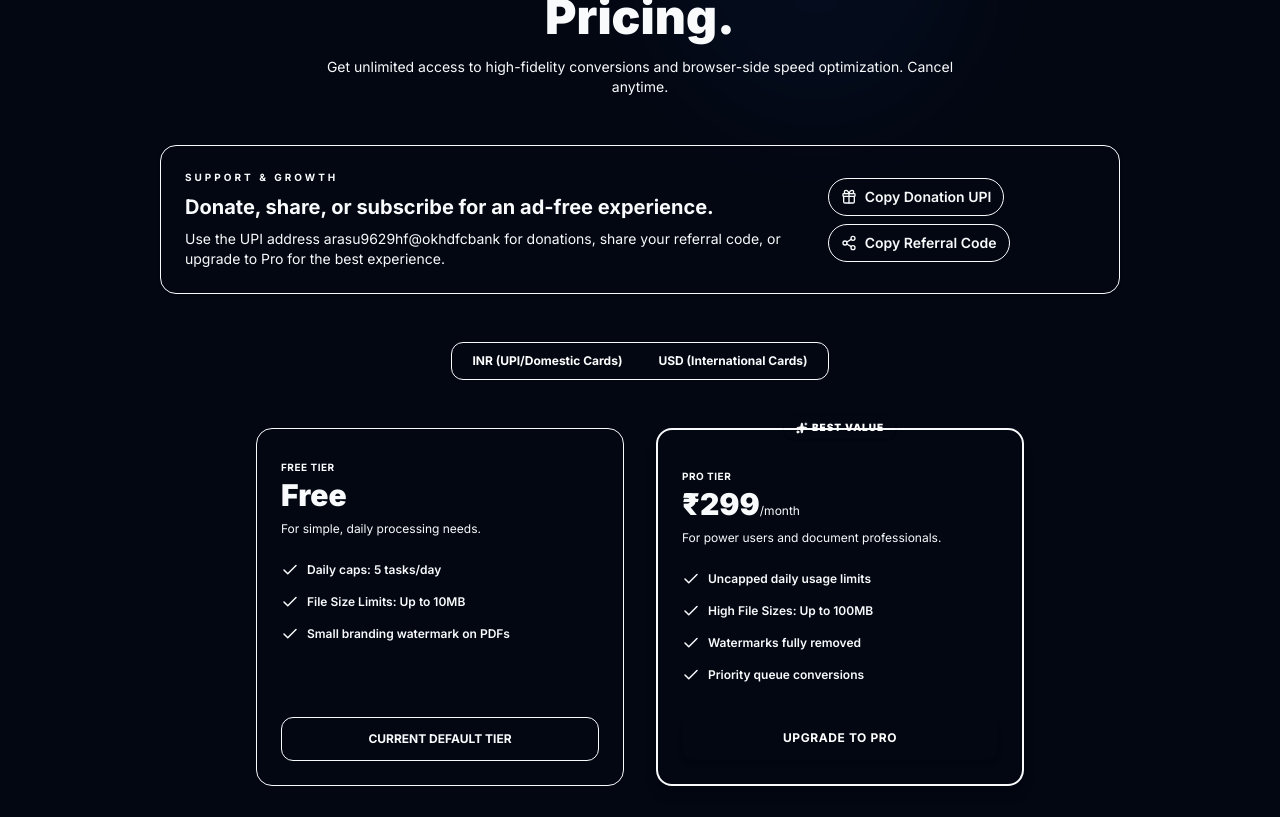
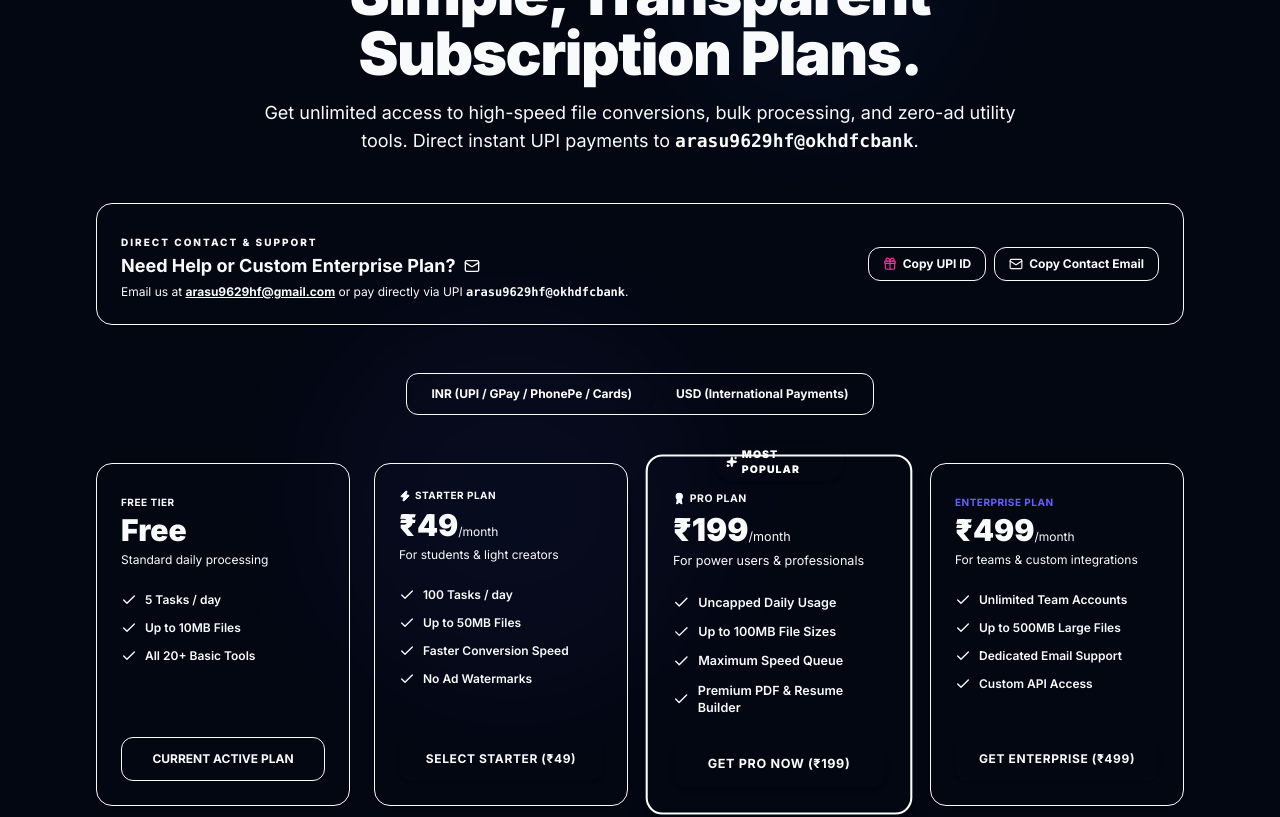
Before and after one commit to Victorezhil310/VictorTools, a Next.js app: page /en/pricing in a window 1280 px wide. Shown: the part 240-1057 px from the top of the page. Built offline with nearby package versions, Linux system fonts and the light colour scheme; no server answers.

Commit message:
feat: Replace server payment dependency with direct UPI checkout (arasu9629hf@okhdfcbank), add 4 subscription plans, and update contact email to arasu9629hf@gmail.com

```diff
--- a/app/[locale]/pricing/page.tsx
+++ b/app/[locale]/pricing/page.tsx
@@ -1,164 +1,74 @@
 "use client";
 
-import React, { useState, useEffect } from "react";
-import { useRouter } from "next/navigation";
-import { createClient } from "@/lib/supabase/client";
+import React, { useState } from "react";
 import { PRICING, BRAND } from "@/lib/constants";
-import { Check, Loader2, Sparkles, Shield, CreditCard, ExternalLink, Gift, Share2 } from "lucide-react";
+import { Check, Sparkles, ShieldCheck, Heart, Zap, Award, Gift, Copy, Mail } from "lucide-react";
+import DonateModal from "@/components/ui/DonateModal";
 
 export default function PricingPage() {
-  const [loading, setLoading] = useState(false);
-  const [user, setUser] = useState<any>(null);
-  const [profile, setProfile] = useState<any>(null);
   const [currency, setCurrency] = useState<"INR" | "USD">("INR");
-  const router = useRouter();
-  const supabase = createClient();
+  const [selectedPlanAmount, setSelectedPlanAmount] = useState<number>(49);
+  const [donateModalOpen, setDonateModalOpen] = useState(false);
+  const [copiedUpi, setCopiedUpi] = useState(false);
+  const [copiedEmail, setCopiedEmail] = useState(false);
 
-  useEffect(() => {
-    if (!supabase) {
-      setLoading(false);
-      return;
-    }
+  const handleSelectPlan = (amountInr: number, amountUsd: number) => {
+    const selectedAmount = currency === "INR" ? amountInr : amountUsd;
+    setSelectedPlanAmount(selectedAmount);
+    setDonateModalOpen(true);
+  };
 
-    // Load Razorpay Checkout Script dynamically
-    const script = document.createElement("script");
-    script.src = "https://checkout.razorpay.com/v1/checkout.js";
-    script.async = true;
-    document.body.appendChild(script);
-
-    const checkSession = async () => {
-      const { data: { session } } = await supabase.auth.getSession();
-      if (session) {
-        setUser(session.user);
-        const { data } = await supabase
-          .from("profiles")
-          .select("*")
-          .eq("id", session.user.id)
-          .single();
-        if (data) setProfile(data);
-      }
-    };
-    checkSession();
-
-    return () => {
-      document.body.removeChild(script);
-    };
-  }, [supabase]);
-
-  const handleSubscribe = async () => {
-    if (!supabase) {
-      alert("Payments are currently unavailable because the server is missing its payment configuration.");
-      return;
-    }
-
-    if (!user) {
-      router.push("/login?redirect=/pricing");
-      return;
-    }
-
-    setLoading(true);
-
-    try {
-      if (currency === "INR") {
-        // --- RAZORPAY PAYMENT WORKFLOW ---
-        const response = await fetch("/api/payments/razorpay/create-subscription", {
-          method: "POST",
-          headers: { "Content-Type": "application/json" },
-        });
-
-        if (!response.ok) {
-          const errData = await response.json();
-          throw new Error(errData.error || "Failed to create Razorpay subscription session");
-        }
-
-        const data = await response.json();
-
-        // Trigger Razorpay Checkout Modal
-        const options = {
-          key: process.env.NEXT_PUBLIC_RAZORPAY_KEY_ID || "rzp_test_placeholder_key",
-          subscription_id: data.subscriptionId,
-          name: BRAND.name,
-          description: "Monthly Pro Subscription",
-          handler: async function (checkoutResponse: any) {
-            // Verify payment on callback
-            alert("Checkout complete in test mode! We are updating your profile via backend webhook events.");
-            router.push("/dashboard");
-            router.refresh();
-          },
-          prefill: {
-            email: user.email,
-          },
-          theme: {
-            color: BRAND.accentColor,
-          },
-        };
-
-        const rzp = new (window as any).Razorpay(options);
-        rzp.open();
-      } else {
-        // --- STRIPE PAYMENT WORKFLOW ---
-        const response = await fetch("/api/payments/stripe/create-checkout", {
-          method: "POST",
-          headers: { "Content-Type": "application/json" },
-        });
-
-        if (!response.ok) {
-          const errData = await response.json();
-          throw new Error(errData.error || "Failed to create Stripe Checkout session");
-        }
-
-        const data = await response.json();
-        // Redirect to Stripe Hosted Checkout
-        if (data.url) {
-          window.location.href = data.url;
-        } else {
-          throw new Error("Stripe Redirect URL was not provided");
-        }
-      }
-    } catch (e: any) {
-      console.error(e);
-      alert(e.message || "An error occurred while creating subscription session.");
-    } finally {
-      setLoading(false);
-    }
+  const handleCopy = (text: string, setFn: (val: boolean) => void) => {
+    navigator.clipboard.writeText(text);
+    setFn(true);
+    setTimeout(() => setFn(false), 2000);
   };
 
   return (
-    <div className="flex-grow py-16 sm:py-24 relative overflow-hidden flex flex-col justify-center">
+    <div className="flex-grow py-16 sm:py-24 relative overflow-hidden flex flex-col justify-center animate-in fade-in duration-300">
       {/* Background gradients */}
       <div className="absolute top-0 right-1/4 -z-10 h-72 w-72 rounded-full bg-blue-500/10 blur-3xl opacity-50 dark:opacity-30" />
+      <div className="absolute bottom-1/4 left-1/4 -z-10 h-96 w-96 rounded-full bg-indigo-500/10 blur-3xl opacity-50 dark:opacity-20" />
 
-      <div className="container mx-auto max-w-5xl px-4 sm:px-6 lg:px-8 space-y-12">
+      <div className="container mx-auto max-w-6xl px-4 sm:px-6 lg:px-8 space-y-12">
         {/* Title */}
-        <div className="text-center max-w-2xl mx-auto space-y-4">
-          <span className="text-[10px] font-bold text-primary uppercase tracking-wider">Pricing Plans</span>
-          <h1 className="text-3xl sm:text-5xl font-black text-foreground">
-            Simple, Transparent Pricing.
+        <div className="text-center max-w-3xl mx-auto space-y-4">
+          <div className="inline-flex items-center gap-1.5 rounded-full border border-primary/20 bg-primary/10 px-3.5 py-1 text-xs font-bold text-primary">
+            <Sparkles className="h-3.5 w-3.5 fill-current text-amber-500" /> Instant Activation via UPI / Cards
+          </div>
+          <h1 className="text-4xl sm:text-6xl font-black text-foreground tracking-tight">
+            Simple, Transparent Subscription Plans.
           </h1>
-          <p className="text-sm text-muted-foreground">
-            Get unlimited access to high-fidelity conversions and browser-side speed optimization. Cancel anytime.
+          <p className="text-base sm:text-lg text-muted-foreground">
+            Get unlimited access to high-speed file conversions, bulk processing, and zero-ad utility tools. Direct instant UPI payments to <span className="font-bold text-foreground font-mono">arasu9629hf@okhdfcbank</span>.
           </p>
         </div>
 
-        <div className="rounded-2xl border border-border/60 bg-card p-6 shadow-sm">
+        {/* Support Banner & Quick UPI / Email copy */}
+        <div className="rounded-2xl border border-border/80 bg-card p-6 shadow-sm">
           <div className="flex flex-col gap-4 lg:flex-row lg:items-center lg:justify-between">
-            <div className="space-y-2">
-              <p className="text-[10px] font-bold uppercase tracking-[0.3em] text-primary">Support & Growth</p>
-              <h2 className="text-xl font-bold text-foreground">Donate, share, or subscribe for an ad-free experience.</h2>
-              <p className="text-sm text-muted-foreground">Use the UPI address arasu9629hf@okhdfcbank for donations, share your referral code, or upgrade to Pro for the best experience.</p>
+            <div className="space-y-1">
+              <span className="text-[10px] font-extrabold uppercase tracking-[0.2em] text-primary">Direct Contact & Support</span>
+              <h2 className="text-lg font-bold text-foreground flex items-center gap-2">
+                Need Help or Custom Enterprise Plan? <Mail className="h-4 w-4 text-primary" />
+              </h2>
+              <p className="text-xs text-muted-foreground">
+                Email us at <a href="mailto:arasu9629hf@gmail.com" className="font-bold text-primary underline">arasu9629hf@gmail.com</a> or pay directly via UPI <span className="font-mono text-foreground font-bold">arasu9629hf@okhdfcbank</span>.
+              </p>
             </div>
-            <div className="flex flex-wrap gap-2">
+
+            <div className="flex flex-wrap gap-2 shrink-0">
               <button
-                onClick={() => navigator.clipboard.writeText("arasu9629hf@okhdfcbank")}
-                className="inline-flex items-center gap-2 rounded-full border border-border bg-background px-3 py-2 text-sm font-semibold text-foreground"
+                onClick={() => handleCopy("arasu9629hf@okhdfcbank", setCopiedUpi)}
+                className="inline-flex items-center gap-1.5 rounded-xl border border-border bg-muted/30 px-3.5 py-2 text-xs font-bold text-foreground hover:bg-muted transition-all"
               >
-                <Gift className="h-4 w-4" /> Copy Donation UPI
+                <Gift className="h-3.5 w-3.5 text-pink-500" /> {copiedUpi ? "Copied UPI!" : "Copy UPI ID"}
               </button>
               <button
-                onClick={() => navigator.clipboard.writeText("ARASU10")}
-                className="inline-flex items-center gap-2 rounded-full border border-border bg-background px-3 py-2 text-sm font-semibold text-foreground"
+                onClick={() => handleCopy("arasu9629hf@gmail.com", setCopiedEmail)}
+                className="inline-flex items-center gap-1.5 rounded-xl border border-border bg-muted/30 px-3.5 py-2 text-xs font-bold text-foreground hover:bg-muted transition-all"
               >
-                <Share2 className="h-4 w-4" /> Copy Referral Code
+                <Mail className="h-3.5 w-3.5 text-primary" /> {copiedEmail ? "Copied Email!" : "Copy Contact Email"}
               </button>
             </div>
           </div>
@@ -169,106 +79,186 @@ export default function PricingPage() {
           <div className="flex bg-muted/40 rounded-xl p-1 gap-1 border border-border/50">
             <button
               onClick={() => setCurrency("INR")}
-              className={`rounded-lg px-4 py-1.5 text-xs font-bold transition-all ${
-                currency === "INR" ? "bg-primary text-white" : "text-muted-foreground"
+              className={`rounded-lg px-5 py-2 text-xs font-bold transition-all ${
+                currency === "INR" ? "bg-primary text-white shadow-sm" : "text-muted-foreground hover:text-foreground"
               }`}
             >
-              INR (UPI/Domestic Cards)
+              INR (UPI / GPay / PhonePe / Cards)
             </button>
             <button
               onClick={() => setCurrency("USD")}
-              className={`rounded-lg px-4 py-1.5 text-xs font-bold transition-all ${
-                currency === "USD" ? "bg-primary text-white" : "text-muted-foreground"
+              className={`rounded-lg px-5 py-2 text-xs font-bold transition-all ${
+                currency === "USD" ? "bg-primary text-white shadow-sm" : "text-muted-foreground hover:text-foreground"
               }`}
             >
-              USD (International Cards)
+              USD (International Payments)
             </button>
           </div>
         </div>
 
-        {/* Pricing Cards Grid */}
-        <div className="grid grid-cols-1 md:grid-cols-2 gap-8 max-w-3xl mx-auto">
-          {/* Free Tier Card */}
-          <div className="rounded-2xl border border-border bg-card p-6 flex flex-col justify-between space-y-8 relative">
-            <div className="space-y-6">
-              <div className="space-y-2">
+        {/* Pricing Cards Grid (4 Plans) */}
+        <div className="grid grid-cols-1 md:grid-cols-2 lg:grid-cols-4 gap-6">
+
+          {/* Plan 1: Free Tier */}
+          <div className="rounded-2xl border border-border bg-card p-6 flex flex-col justify-between space-y-6 relative shadow-sm hover:border-border/80 transition-all">
+            <div className="space-y-4">
+              <div className="space-y-1">
                 <span className="text-[10px] uppercase font-bold text-muted-foreground tracking-wider">Free Tier</span>
                 <p className="text-3xl font-black text-foreground">Free</p>
-                <p className="text-xs text-muted-foreground">For simple, daily processing needs.</p>
+                <p className="text-xs text-muted-foreground">Standard daily processing</p>
               </div>
 
-              <ul className="text-xs space-y-3.5">
+              <ul className="text-xs space-y-3 pt-2">
                 <li className="flex items-center gap-2 text-muted-foreground font-semibold">
-                  <Check className="h-4.5 w-4.5 text-primary" /> Daily caps: 5 tasks/day
+                  <Check className="h-4 w-4 text-primary" /> 5 Tasks / day
                 </li>
                 <li className="flex items-center gap-2 text-muted-foreground font-semibold">
-                  <Check className="h-4.5 w-4.5 text-primary" /> File Size Limits: Up to 10MB
+                  <Check className="h-4 w-4 text-primary" /> Up to 10MB Files
                 </li>
                 <li className="flex items-center gap-2 text-muted-foreground font-semibold">
-                  <Check className="h-4.5 w-4.5 text-primary" /> Small branding watermark on PDFs
+                  <Check className="h-4 w-4 text-primary" /> All 20+ Basic Tools
                 </li>
               </ul>
             </div>
 
             <button
               disabled
-              className="w-full rounded-xl border border-border h-11 text-xs font-bold text-muted-foreground uppercase cursor-not-allowed"
+              className="w-full rounded-xl border border-border h-11 text-xs font-bold text-muted-foreground uppercase cursor-not-allowed bg-muted/20"
             >
-              Current Default Tier
+              Current Active Plan
             </button>
           </div>
 
-          {/* Pro Subscription Card */}
-          <div className="rounded-2xl border-2 border-primary bg-card p-6 flex flex-col justify-between space-y-8 relative shadow-lg dark:shadow-primary/5">
-            <div className="absolute -top-3.5 left-1/2 -translate-x-1/2 rounded-full bg-primary px-3 py-1 text-[10px] font-black uppercase text-white tracking-widest flex items-center gap-1 shadow-sm">
-              <Sparkles className="h-3 w-3 fill-current" /> Best Value
-            </div>
-
-            <div className="space-y-6 pt-2">
-              <div className="space-y-2">
-                <span className="text-[10px] uppercase font-bold text-primary tracking-wider">Pro Tier</span>
+          {/* Plan 2: Starter Plan */}
+          <div className="rounded-2xl border border-border bg-card p-6 flex flex-col justify-between space-y-6 relative shadow-sm hover:border-primary/50 transition-all">
+            <div className="space-y-4">
+              <div className="space-y-1">
+                <span className="text-[10px] uppercase font-bold text-primary tracking-wider flex items-center gap-1">
+                  <Zap className="h-3 w-3 fill-current" /> Starter Plan
+                </span>
                 <p className="text-3xl font-black text-foreground">
-                  {currency === "INR"
-                    ? `₹${PRICING.monthly.inr}`
-                    : `$${PRICING.monthly.usd}`}
+                  {currency === "INR" ? `₹${PRICING.starter.inr}` : `$${PRICING.starter.usd}`}
                   <span className="text-xs font-normal text-muted-foreground">/month</span>
                 </p>
-                <p className="text-xs text-muted-foreground">For power users and document professionals.</p>
+                <p className="text-xs text-muted-foreground">For students & light creators</p>
               </div>
 
-              <ul className="text-xs space-y-3.5">
+              <ul className="text-xs space-y-3 pt-2">
                 <li className="flex items-center gap-2 text-foreground font-semibold">
-                  <Check className="h-4.5 w-4.5 text-primary" /> Uncapped daily usage limits
+                  <Check className="h-4 w-4 text-primary" /> 100 Tasks / day
                 </li>
                 <li className="flex items-center gap-2 text-foreground font-semibold">
-                  <Check className="h-4.5 w-4.5 text-primary" /> High File Sizes: Up to 100MB
+                  <Check className="h-4 w-4 text-primary" /> Up to 50MB Files
                 </li>
                 <li className="flex items-center gap-2 text-foreground font-semibold">
-                  <Check className="h-4.5 w-4.5 text-primary" /> Watermarks fully removed
+                  <Check className="h-4 w-4 text-primary" /> Faster Conversion Speed
                 </li>
                 <li className="flex items-center gap-2 text-foreground font-semibold">
-                  <Check className="h-4.5 w-4.5 text-primary" /> Priority queue conversions
+                  <Check className="h-4 w-4 text-primary" /> No Ad Watermarks
                 </li>
               </ul>
             </div>
 
             <button
-              onClick={handleSubscribe}
-              disabled={loading || profile?.plan === "pro"}
-              className="w-full flex items-center justify-center gap-2 rounded-xl bg-primary h-11 text-xs font-bold text-white shadow-md hover:bg-primary/95 disabled:opacity-50 transition-all uppercase tracking-wider"
+              onClick={() => handleSelectPlan(PRICING.starter.inr, PRICING.starter.usd)}
+              className="w-full flex items-center justify-center gap-2 rounded-xl bg-muted hover:bg-primary hover:text-white h-11 text-xs font-bold text-foreground shadow-sm transition-all uppercase tracking-wider"
             >
-              {loading ? (
-                <Loader2 className="h-4 w-4 animate-spin" />
-              ) : profile?.plan === "pro" ? (
-                "You are Pro"
-              ) : (
-                "Upgrade to Pro"
-              )}
+              Select Starter ({currency === "INR" ? `₹${PRICING.starter.inr}` : `$${PRICING.starter.usd}`})
             </button>
           </div>
+
+          {/* Plan 3: Pro Plan (Featured) */}
+          <div className="rounded-2xl border-2 border-primary bg-card p-6 flex flex-col justify-between space-y-6 relative shadow-xl dark:shadow-primary/10 scale-105 z-10">
+            <div className="absolute -top-3.5 left-1/2 -translate-x-1/2 rounded-full bg-primary px-3 py-1 text-[10px] font-black uppercase text-white tracking-widest flex items-center gap-1 shadow-sm">
+              <Sparkles className="h-3 w-3 fill-current" /> Most Popular
+            </div>
+
+            <div className="space-y-4 pt-2">
+              <div className="space-y-1">
+                <span className="text-[10px] uppercase font-bold text-primary tracking-wider flex items-center gap-1">
+                  <Award className="h-3 w-3 fill-current text-primary" /> Pro Plan
+                </span>
+                <p className="text-3xl font-black text-foreground">
+                  {currency === "INR" ? `₹${PRICING.pro.inr}` : `$${PRICING.pro.usd}`}
+                  <span className="text-xs font-normal text-muted-foreground">/month</span>
+                </p>
+                <p className="text-xs text-muted-foreground">For power users & professionals</p>
+              </div>
+
+              <ul className="text-xs space-y-3 pt-2">
+                <li className="flex items-center gap-2 text-foreground font-semibold">
+                  <Check className="h-4 w-4 text-primary" /> Uncapped Daily Usage
+                </li>
+                <li className="flex items-center gap-2 text-foreground font-semibold">
+                  <Check className="h-4 w-4 text-primary" /> Up to 100MB File Sizes
+                </li>
+                <li className="flex items-center gap-2 text-foreground font-semibold">
+                  <Check className="h-4 w-4 text-primary" /> Maximum Speed Queue
+                </li>
+                <li className="flex items-center gap-2 text-foreground font-semibold">
+                  <Check className="h-4 w-4 text-primary" /> Premium PDF & Resume Builder
+                </li>
+              </ul>
+            </div>
+
+            <button
+              onClick={() => handleSelectPlan(PRICING.pro.inr, PRICING.pro.usd)}
+              className="w-full flex items-center justify-center gap-2 rounded-xl bg-primary h-11 text-xs font-bold text-white shadow-md hover:bg-primary/95 transition-all uppercase tracking-wider"
+            >
+              Get Pro Now ({currency === "INR" ? `₹${PRICING.pro.inr}` : `$${PRICING.pro.usd}`})
+            </button>
+          </div>
+
+          {/* Plan 4: Enterprise Plan */}
+          <div className="rounded-2xl border border-border bg-card p-6 flex flex-col justify-between space-y-6 relative shadow-sm hover:border-primary/50 transition-all">
+            <div className="space-y-4">
+              <div className="space-y-1">
+                <span className="text-[10px] uppercase font-bold text-indigo-500 tracking-wider">Enterprise Plan</span>
+                <p className="text-3xl font-black text-foreground">
+                  {currency === "INR" ? `₹${PRICING.enterprise.inr}` : `$${PRICING.enterprise.usd}`}
+                  <span className="text-xs font-normal text-muted-foreground">/month</span>
+                </p>
+                <p className="text-xs text-muted-foreground">For teams & custom integrations</p>
+              </div>
+
+              <ul className="text-xs space-y-3 pt-2">
+                <li className="flex items-center gap-2 text-foreground font-semibold">
+                  <Check className="h-4 w-4 text-primary" /> Unlimited Team Accounts
+                </li>
+                <li className="flex items-center gap-2 text-foreground font-semibold">
+                  <Check className="h-4 w-4 text-primary" /> Up to 500MB Large Files
+                </li>
+                <li className="flex items-center gap-2 text-foreground font-semibold">
+                  <Check className="h-4 w-4 text-primary" /> Dedicated Email Support
+                </li>
+                <li className="flex items-center gap-2 text-foreground font-semibold">
+                  <Check className="h-4 w-4 text-primary" /> Custom API Access
+                </li>
+              </ul>
+            </div>
+
+            <button
+              onClick={() => handleSelectPlan(PRICING.enterprise.inr, PRICING.enterprise.usd)}
+              className="w-full flex items-center justify-center gap-2 rounded-xl bg-muted hover:bg-primary hover:text-white h-11 text-xs font-bold text-foreground shadow-sm transition-all uppercase tracking-wider"
+            >
+              Get Enterprise ({currency === "INR" ? `₹${PRICING.enterprise.inr}` : `$${PRICING.enterprise.usd}`})
+            </button>
+          </div>
+
+        </div>
+
+        {/* Security badge */}
+        <div className="flex items-center justify-center gap-2 text-xs text-muted-foreground font-semibold pt-4">
+          <ShieldCheck className="h-4 w-4 text-emerald-500" /> Instant direct UPI transfer to <span className="font-mono text-foreground font-bold">arasu9629hf@okhdfcbank</span>. Contact <a href="mailto:arasu9629hf@gmail.com" className="text-primary underline font-bold">arasu9629hf@gmail.com</a> anytime.
         </div>
 
       </div>
+
+      {/* Instant Payment Modal for Selected Plan */}
+      <DonateModal
+        isOpen={donateModalOpen}
+        onClose={() => setDonateModalOpen(false)}
+      />
     </div>
   );
 }
--- a/components/layout/Footer.tsx
+++ b/components/layout/Footer.tsx
@@ -106,7 +106,7 @@ export default function Footer() {
           <div>
             <h3 className="text-sm font-semibold uppercase tracking-wider text-muted-foreground mb-4">Support & Contact</h3>
             <ul className="space-y-2 text-sm">
-              <li><a href="mailto:support@victormedia.net" className="text-muted-foreground hover:text-foreground">support@victormedia.net</a></li>
+              <li><a href="mailto:arasu9629hf@gmail.com" className="text-muted-foreground hover:text-foreground">arasu9629hf@gmail.com</a></li>
               <li className="text-xs text-muted-foreground mt-4 leading-normal">
                 Owned & operated by {BRAND.company}.
               </li>
--- a/lib/constants.ts
+++ b/lib/constants.ts
@@ -4,6 +4,8 @@ export const BRAND = {
   domain: "victormedia.net",
   canonicalUrl: "https://victormedia.net",
   accentColor: "#3B82F6", // Electric Blue
+  contactEmail: "arasu9629hf@gmail.com",
+  upiId: "arasu9629hf@okhdfcbank",
 };
 
 export const LIMITS = {
@@ -12,17 +14,39 @@ export const LIMITS = {
     maxFileSize: 10 * 1024 * 1024, // 10MB
     watermark: true,
   },
+  starter: {
+    dailyLimit: 100,
+    maxFileSize: 50 * 1024 * 1024, // 50MB
+    watermark: false,
+  },
   pro: {
     dailyLimit: 999999, // Uncapped
     maxFileSize: 100 * 1024 * 1024, // 100MB
+    watermark: false,
+  },
+  enterprise: {
+    dailyLimit: 9999999, // Unlimited
+    maxFileSize: 500 * 1024 * 1024, // 500MB
     watermark: false,
   },
 };
 
 export const PRICING = {
   monthly: {
-    inr: 299,
-    usd: 4.99,
+    inr: 199,
+    usd: 2.99,
+  },
+  starter: {
+    inr: 49,
+    usd: 0.99,
+  },
+  pro: {
+    inr: 199,
+    usd: 2.99,
+  },
+  enterprise: {
+    inr: 499,
+    usd: 5.99,
   },
 };
 
```
